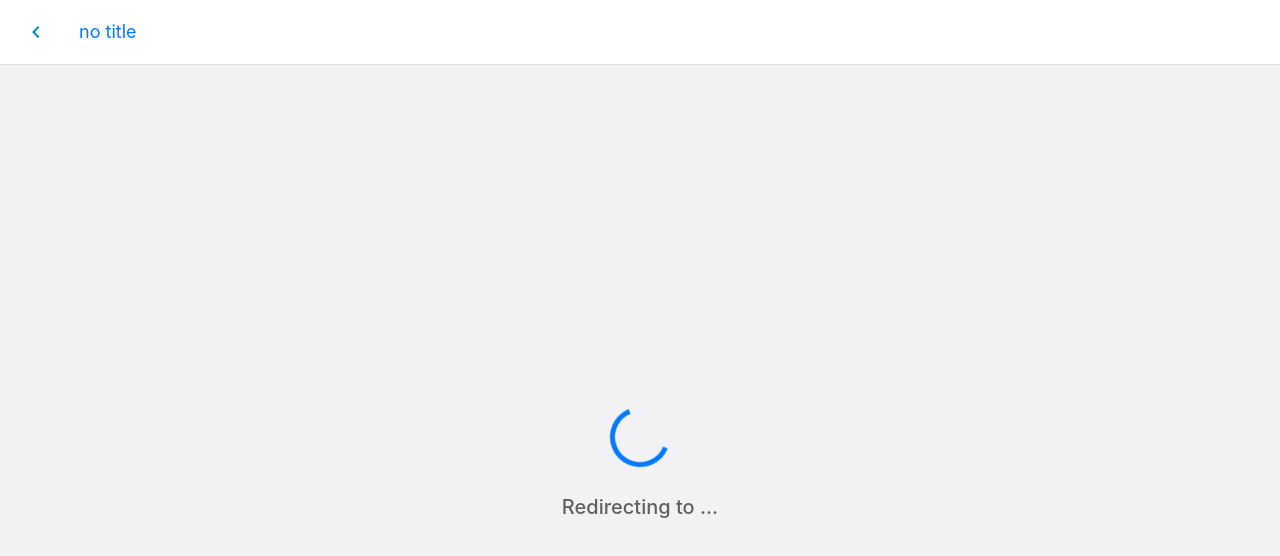
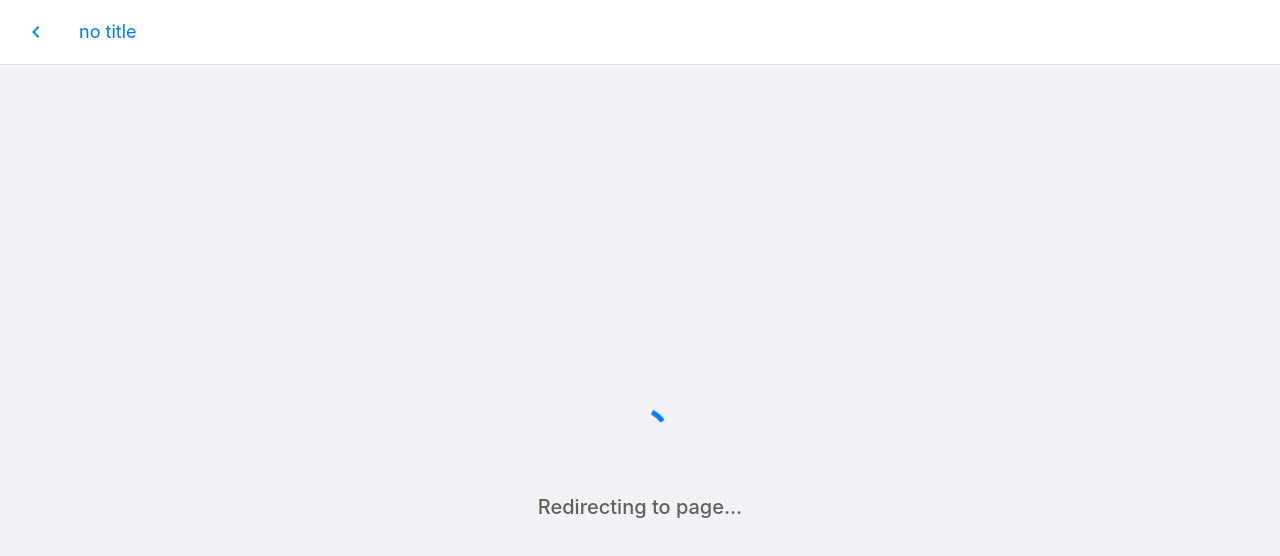
Before and after one commit to hironico/kdolist, a React (Vite) app in the folder client/: page /redirect in a window 1280 px wide. Shown: the top 556 px of the page. Built offline with nearby package versions, Linux system fonts and the light colour scheme.

Commit message:
fix display of short url instead of full url for very long url text.

```diff
--- a/client/src/pages/ExternalRedirect/ExternalRedirect.tsx
+++ b/client/src/pages/ExternalRedirect/ExternalRedirect.tsx
@@ -23,6 +23,13 @@ export function ExternalRedirect() {
     }
   }, [url]);
 
+  let shortUrl = 'page'
+  if (url) {
+    let theURL = new URL(url);
+    shortUrl = `${theURL.protocol}//${theURL.hostname}`;
+  }
+
+
   return (
     <Box
       display="flex"
@@ -34,7 +41,7 @@ export function ExternalRedirect() {
     >
       <CircularProgress size={60} />
       <Typography variant="h6" color="text.secondary">
-        Redirecting to {url}...
+        Redirecting to {shortUrl}...
       </Typography>
     </Box>
   );
```
